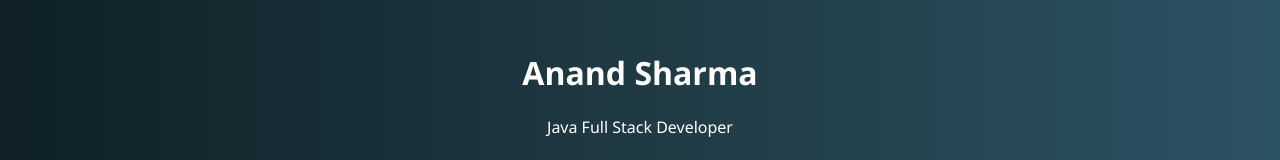
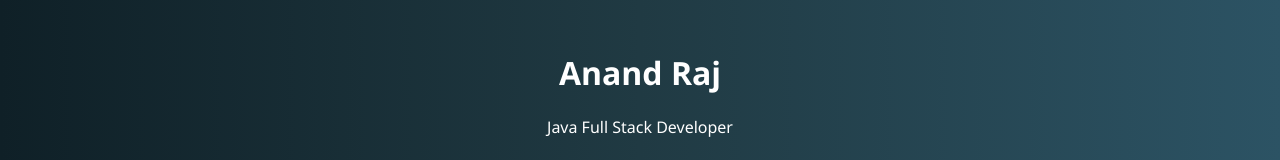
Before and after one commit to anand19github/my-portfolio, a plain HTML site: page index.html in a window 1280 px wide. Shown: the top 160 px of the page. Drawn offline with Linux system fonts and the light colour scheme.

Commit message:
Update index.html

```diff
--- a/index.html
+++ b/index.html
@@ -8,7 +8,7 @@
 </head>
 <body>
   <header>
-    <h1>Anand Sharma</h1>
+    <h1>Anand Raj</h1>
     <p>Java Full Stack Developer</p>
   </header>
 
```
